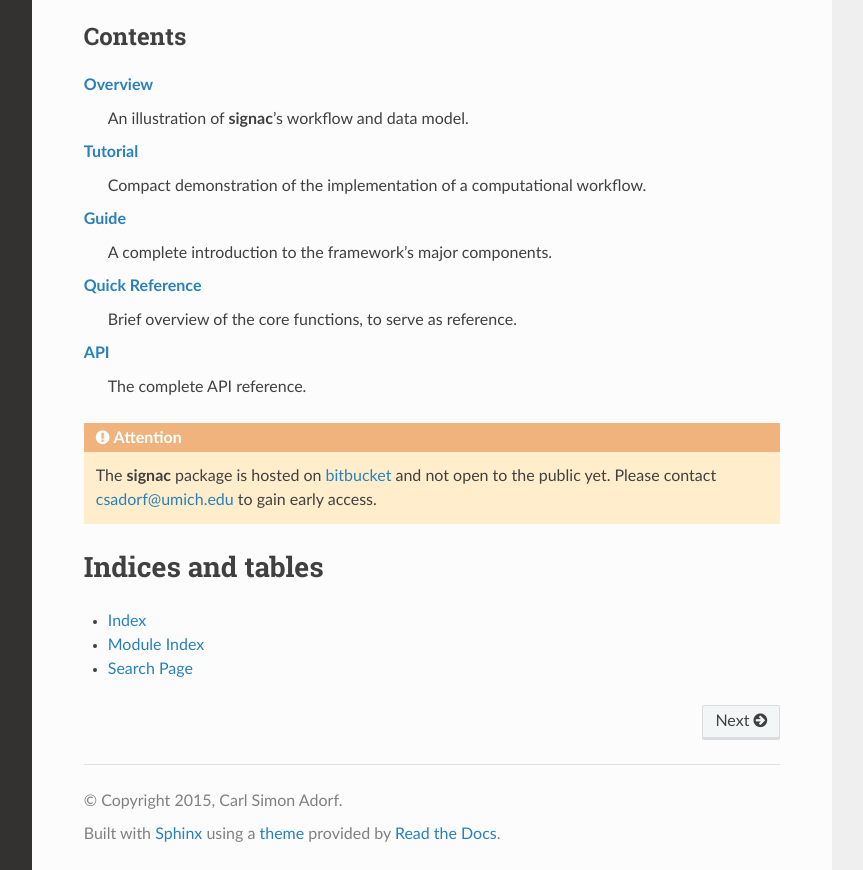
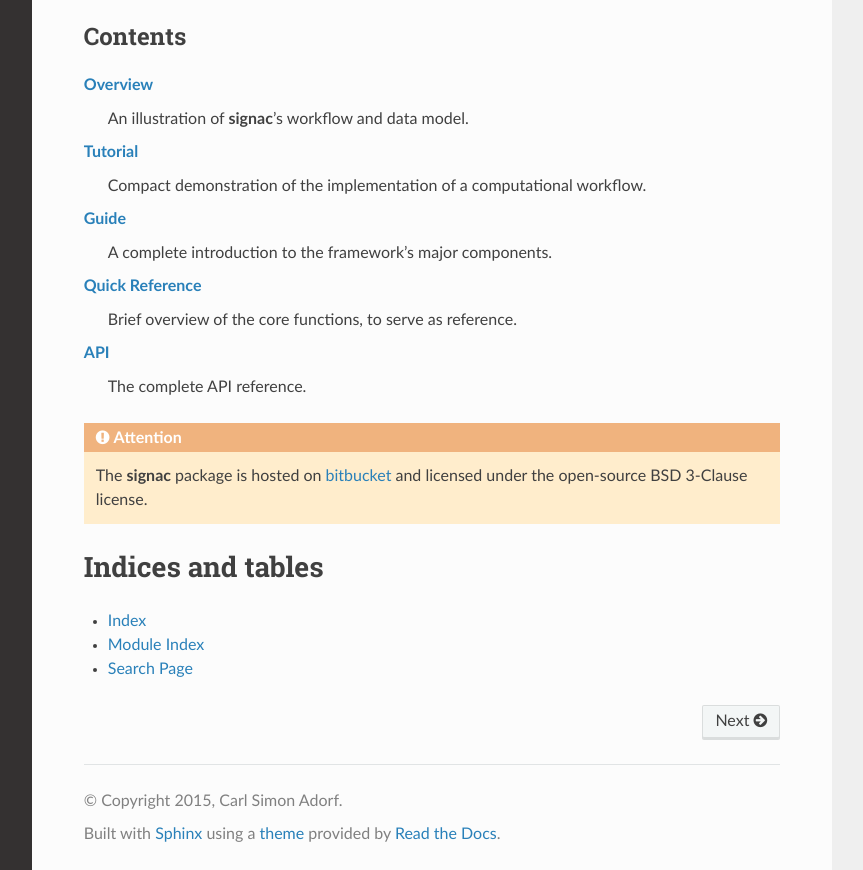
Before and after one commit to glotzerlab/signac, a Sphinx documentation site: the page built from doc/index.rst, in a window 1280 px wide and 1362 px high, cut to the strip 492-1362 px from the top of the window. Shown: the whole strip, without its empty margins (268-1131 px from the left). Built offline with Sphinx 7.4.7 and the Read the Docs theme 2.0.0, drawn with Linux system fonts in a browser that asks for light colours.

Commit message:
Update the licensing note in the documentation.

```diff
--- a/doc/index.rst
+++ b/doc/index.rst
@@ -33,8 +33,7 @@ Contents
 
 .. attention::
 
-    The **signac** package is hosted on `bitbucket <https://bitbucket.org/glotzer/signac>`_ and not open to the public yet.
-    Please contact `csadorf@umich.edu <mailto:csadorf@umich.edu>`_ to gain early access.
+    The **signac** package is hosted on `bitbucket <https://bitbucket.org/glotzer/signac>`_ and licensed under the open-source BSD 3-Clause license.
 
 .. toctree::
    :hidden:
```
